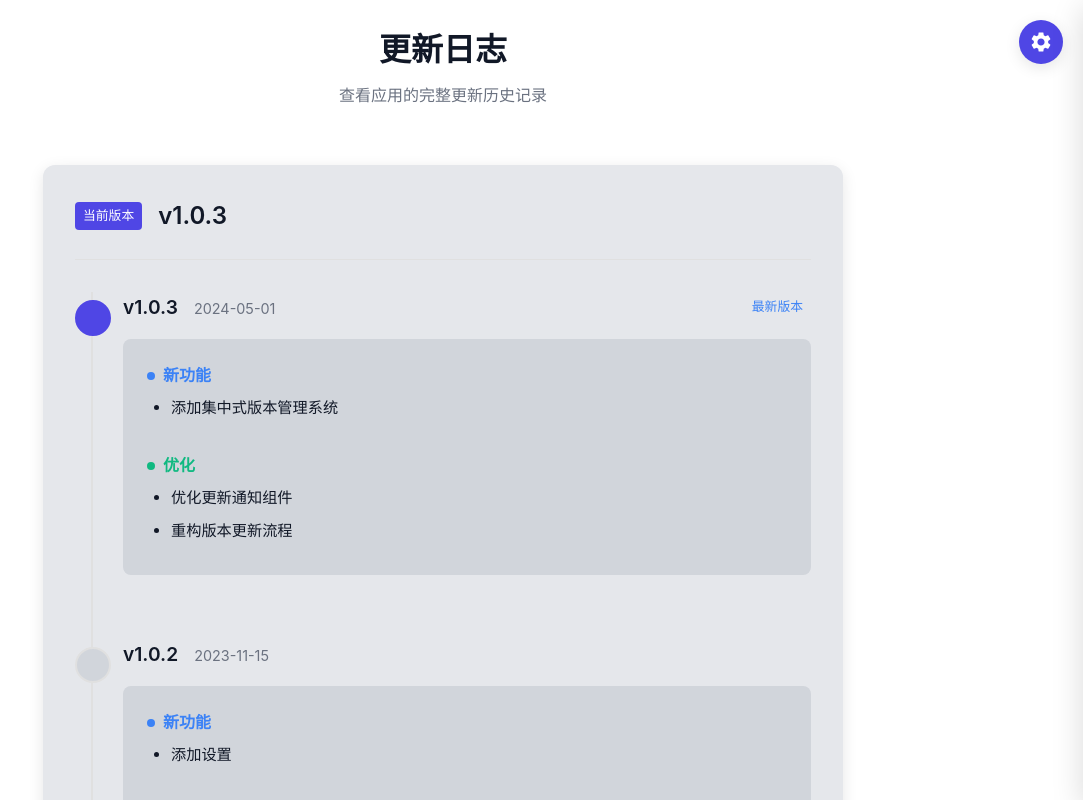
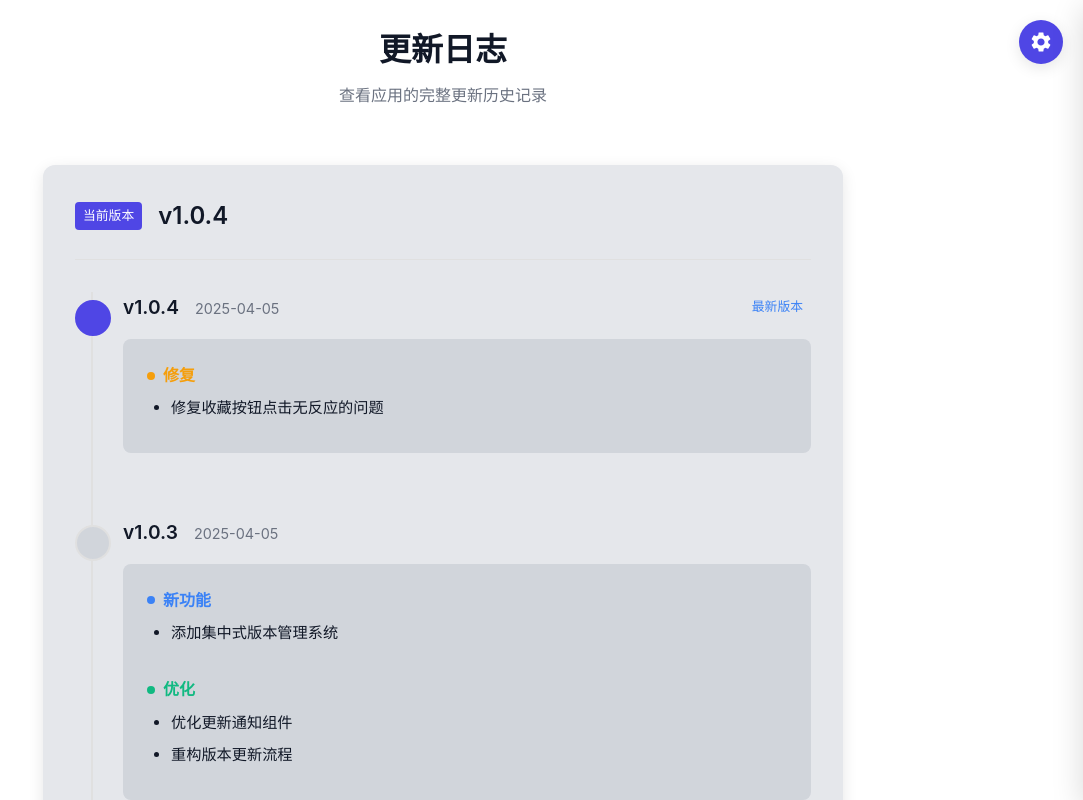
Before and after one commit to Chatterjay/font, a Vue app: page /changelog in a window 1280 px wide. Shown: the whole page, without its empty margins (197-1280 px from the left). Built offline with nearby package versions, Linux system fonts and the light colour scheme.

Commit message:
chore: update version to 1.0.4

```diff
--- a/package.json
+++ b/package.json
@@ -1,7 +1,7 @@
 {
   "name": "font-viewer",
   "private": true,
-  "version": "1.0.3",
+  "version": "1.0.4",
   "type": "module",
   "scripts": {
     "dev": "vite",
--- a/src-tauri/tauri.conf.json
+++ b/src-tauri/tauri.conf.json
@@ -7,7 +7,7 @@
   },
   "package": {
     "productName": "Font Viewer",
-    "version": "1.0.3"
+    "version": "1.0.4"
   },
   "tauri": {
     "allowlist": {
--- a/src/App.vue
+++ b/src/App.vue
@@ -9,7 +9,7 @@ import SettingsSidebar from "./components/SettingsSidebar.vue";
 import AppActions from "./components/AppActions.vue";
 import UpdateNotifier from "./components/UpdateNotifier.vue";
 import { saveToStorage, getFromStorage } from "./utils/storage";
-import { STORAGE_KEYS, LAYOUT_MODES, APP_INFO } from "./constants";
+import { STORAGE_KEYS, LAYOUT_MODES, APP_INFO } from "./constants/index.js";
 import { invoke } from "@tauri-apps/api/tauri";
 import BatchSelectableFontList from "./components/BatchSelectableFontList.vue";
 import UpdateNotification from "./components/UpdateNotification.vue";
@@ -239,6 +239,8 @@ const checkForUpdate = async () => {
                   :current-font="selectedFont"
                   @select-font="selectFontAndSwitchTab"
                   @clear-search="clearSearchQuery"
+                  @toggle-favorite="toggleFavorite"
+                  @toggle-commercial="toggleCommercial"
                 />
               </div>
             </div>
@@ -343,6 +345,8 @@ const checkForUpdate = async () => {
                   :current-font="selectedFont"
                   @select-font="selectFontAndSwitchTab"
                   @clear-search="clearSearchQuery"
+                  @toggle-favorite="toggleFavorite"
+                  @toggle-commercial="toggleCommercial"
                 />
               </div>
             </div>
--- a/src/components/FavoriteList.vue
+++ b/src/components/FavoriteList.vue
@@ -38,18 +38,18 @@ const scrollToSelectedFont = (fontName) => {
   // 延迟执行，确保DOM已更新
   setTimeout(() => {
     // 查找选中的字体元素
-    const fontCards = document.querySelectorAll('.favorite-card');
+    const fontCards = document.querySelectorAll(".favorite-card");
     const fontIndex = favorites.value.indexOf(fontName);
 
     if (fontIndex >= 0 && fontCards[fontIndex]) {
       // 获取滚动容器
-      const container = document.querySelector('.favorites-grid');
+      const container = document.querySelector(".favorites-grid");
       if (container) {
         // 计算需要滚动的位置
         const cardTop = fontCards[fontIndex].offsetTop;
         container.scrollTo({
           top: cardTop,
-          behavior: 'smooth'
+          behavior: "smooth",
         });
       }
     }
@@ -57,11 +57,14 @@ const scrollToSelectedFont = (fontName) => {
 };
 
 // 监听selectedFont变化
-watch(() => selectedFont.value, (newFont) => {
-  if (newFont && favorites.value.includes(newFont)) {
-    scrollToSelectedFont(newFont);
+watch(
+  () => selectedFont.value,
+  (newFont) => {
+    if (newFont && favorites.value.includes(newFont)) {
+      scrollToSelectedFont(newFont);
+    }
   }
-});
+);
 
 // 初始化 Intersection Observer
 onMounted(() => {
@@ -83,8 +86,12 @@ onMounted(() => {
   });
 
   // 监听字体定位事件
-  document.addEventListener('locateFontInList', (event) => {
-    if (event.detail && event.detail.fontName && favorites.value.includes(event.detail.fontName)) {
+  document.addEventListener("locateFontInList", (event) => {
+    if (
+      event.detail &&
+      event.detail.fontName &&
+      favorites.value.includes(event.detail.fontName)
+    ) {
       scrollToSelectedFont(event.detail.fontName);
     }
   });
--- a/src/components/FontList.vue
+++ b/src/components/FontList.vue
@@ -29,7 +29,7 @@ const props = defineProps({
   },
 });
 
-const emit = defineEmits(["select-font", "clear-search"]);
+const emit = defineEmits(["select-font", "clear-search", "toggle-favorite", "toggle-commercial"]);
 
 // 字体列表 - 重命名以避免与props冲突
 const fontsList = ref(props.fonts);
@@ -60,7 +60,8 @@ const LAZY_LOAD_THRESHOLD = 100;
 const useLazyLoading = ref(false);
 // 从父组件注入收藏相关的数据和方法
 const favorites = inject("favorites", ref([]));
-const toggleFavorite = inject("toggleFavorite", () => {});
+// 直接从父组件注入toggleFavorite方法
+// const toggleFavorite = inject("toggleFavorite", () => {});
 // 商用字体标记
 const commercialFonts = inject("commercialFonts", ref(new Set()));
 // 字体总数
@@ -117,23 +118,27 @@ const isFavorite = (fontName) => {
   return Array.isArray(favorites.value) && favorites.value.includes(fontName);
 };
 
+// 切换收藏状态
+const toggleFavorite = (fontName, event) => {
+  // 触发父组件的toggleFavorite方法
+  emit("toggle-favorite", fontName);
+
+  // 防止事件冒泡，确保只处理点击收藏按钮的事件
+  if(event) event.stopPropagation();
+};
+
 // 检查字体是否商用
 const isCommercial = (fontName) => {
   return commercialFonts.value.has(fontName);
 };
 
 // 切换商用标记
-const toggleCommercial = (fontName) => {
-  if (commercialFonts.value.has(fontName)) {
-    commercialFonts.value.delete(fontName);
-  } else {
-    commercialFonts.value.add(fontName);
-  }
-  // 保存到 localStorage
-  localStorage.setItem(
-    "commercialFonts",
-    JSON.stringify(Array.from(commercialFonts.value))
-  );
+const toggleCommercial = (fontName, event) => {
+  // 触发父组件的toggleCommercial方法
+  emit("toggle-commercial", fontName);
+
+  // 防止事件冒泡
+  if(event) event.stopPropagation();
 };
 
 // 从 localStorage 加载商用字体列表
@@ -594,7 +599,7 @@ const toggleFontSelection = (fontName) => {
 const batchFavorite = () => {
   selectedFonts.value.forEach((fontName) => {
     if (!isFavorite(fontName)) {
-      toggleFavorite(fontName);
+      emit("toggle-favorite", fontName);
     }
   });
   toggleBatchMode();
@@ -604,7 +609,7 @@ const batchFavorite = () => {
 const batchUnfavorite = () => {
   selectedFonts.value.forEach((fontName) => {
     if (isFavorite(fontName)) {
-      toggleFavorite(fontName);
+      emit("toggle-favorite", fontName);
     }
   });
   toggleBatchMode();
--- a/src/constants/version.js
+++ b/src/constants/version.js
@@ -5,7 +5,7 @@
 
 // 当前版本 - 更新此处会自动更新所有配置文件中的版本号
 // 格式: vX.Y.Z，带前缀v
-export const CURRENT_VERSION = 'v1.0.3';
+export const CURRENT_VERSION = 'v1.0.4';
 
 /**
  * 版本历史记录
@@ -14,8 +14,15 @@ export const CURRENT_VERSION = 'v1.0.3';
  */
 export const VERSION_HISTORY = [
     {
+        version: 'v1.0.4',
+        date: '2025-04-05',
+        changes: [
+            { type: 'fix', text: '修复收藏按钮点击无反应的问题' }
+        ]
+    },
+    {
         version: 'v1.0.3',
-        date: '2024-05-01',
+        date: '2025-04-05',
         changes: [
             { type: 'feature', text: '添加集中式版本管理系统' },
             { type: 'improvement', text: '优化更新通知组件' },
@@ -24,7 +31,7 @@ export const VERSION_HISTORY = [
     },
     {
         version: 'v1.0.2',
-        date: '2023-11-15',
+        date: '2025-04-04',
         changes: [
             { type: 'feature', text: '添加设置' },
             { type: 'improvement', text: '优化排版' },
@@ -33,7 +40,7 @@ export const VERSION_HISTORY = [
     },
     {
         version: 'v1.0.1',
-        date: '2023-10-20',
+        date: '2025-04-04',
         changes: [
             { type: 'improvement', text: '重构UI和排版' },
             { type: 'improvement', text: '重构为组合式API以提高性能' },
@@ -41,7 +48,7 @@ export const VERSION_HISTORY = [
     },
     {
         version: 'v1.0.0',
-        date: '2023-09-01',
+        date: '2025-04-03',
         changes: [
             { type: 'feature', text: '初始版本发布' },
             { type: 'feature', text: '支持查看系统字体' },
--- a/src/main.js
+++ b/src/main.js
@@ -3,6 +3,7 @@ import { createRouter, createWebHistory } from "vue-router";
 import "./style.css";
 import App from "./App.vue";
 import { injectCssVariables } from "./utils/cssVariables.js";
+import { APP_INFO } from "./constants/index.js";
 
 // 导入Tauri API
 import { listen } from "@tauri-apps/api/event";
@@ -87,13 +88,15 @@ async function checkForUpdates() {
         if (shouldUpdate && manifest && manifest.version && manifest.currentVersion) {
             // 详细记录版本信息
             console.log(`远程版本: ${manifest.version}, 类型: ${typeof manifest.version}`);
-            console.log(`当前版本: ${manifest.currentVersion}, 类型: ${typeof manifest.currentVersion}`);
+            console.log(
+                `当前版本: ${manifest.currentVersion}, 类型: ${typeof manifest.currentVersion}`
+            );
 
             // 解析版本号，去除前缀'v'，并分割为数字数组
             const parseVersion = (version) => {
                 // 确保version是字符串
-                const versionStr = String(version).replace(/^v/i, '');
-                return versionStr.split('.').map(Number);
+                const versionStr = String(version).replace(/^v/i, "");
+                return versionStr.split(".").map(Number);
             };
 
             const newVersion = parseVersion(manifest.version);
@@ -125,7 +128,9 @@ async function checkForUpdates() {
             }
 
             // 如果有更新可用
-            console.log(`发现新版本: ${manifest.version}, 当前版本: ${manifest.currentVersion}`);
+            console.log(
+                `发现新版本: ${manifest.version}, 当前版本: ${manifest.currentVersion}`
+            );
 
             // 获取更新日志
             try {
@@ -142,16 +147,18 @@ async function checkForUpdates() {
             hasShownUpdateNotification = true;
 
             // 触发全局更新检查事件，通知UpdateNotifier组件
-            window.dispatchEvent(new CustomEvent('check-for-updates', {
+            window.dispatchEvent(
+                new CustomEvent("check-for-updates", {
                     detail: {
                         newVersion: manifest.version,
                         currentVersion: manifest.currentVersion,
-                    notes: manifest.notes
-                }
-            }));
+                        notes: manifest.notes,
+                    },
+                })
+            );
 
             // 设置手动检查标记，确保UpdateNotifier组件显示更新通知
-            localStorage.setItem('manualUpdateCheck', 'true');
+            localStorage.setItem("manualUpdateCheck", "true");
 
             // 从更新说明中提取简短的描述
             let shortNotes = "新版本已可用";
@@ -215,7 +222,8 @@ async function checkForUpdates() {
             try {
                 await notification.sendNotification({
                     title: "更新检查失败",
-                    body: `检查更新时出现错误: ${error.message || "未知错误"}。将在下次启动时重试。`,
+                    body: `检查更新时出现错误: ${error.message || "未知错误"
+                        }。将在下次启动时重试。`,
                 });
             } catch (notificationError) {
                 console.error("发送通知失败:", notificationError);
@@ -240,28 +248,32 @@ listen("update-available", (event) => {
             console.log(`发现新版本: ${updateInfo.version}`);
 
             // 触发全局更新检查事件，通知UpdateNotifier组件
-            window.dispatchEvent(new CustomEvent('check-for-updates', {
+            window.dispatchEvent(
+                new CustomEvent("check-for-updates", {
                     detail: {
                         newVersion: updateInfo.version,
                         currentVersion: updateInfo.currentVersion,
-                    notes: updateInfo.notes
-                }
-            }));
+                        notes: updateInfo.notes,
+                    },
+                })
+            );
 
             // 设置手动检查标记，确保UpdateNotifier组件显示更新通知
-            localStorage.setItem('manualUpdateCheck', 'true');
+            localStorage.setItem("manualUpdateCheck", "true");
         } else {
             console.log("当前已是最新版本");
 
             // 也触发事件，通知前端没有更新
-            window.dispatchEvent(new CustomEvent('check-for-updates', {
+            window.dispatchEvent(
+                new CustomEvent("check-for-updates", {
                     detail: {
                         newVersion: updateInfo.version,
                         currentVersion: updateInfo.currentVersion,
                         notes: updateInfo.notes,
-                    hasUpdate: false
-                }
-            }));
+                        hasUpdate: false,
+                    },
+                })
+            );
         }
     } else {
         // 这是唯一的更新检查入口点
@@ -278,11 +290,13 @@ listen("update-error", (event) => {
         console.error("更新错误详情:", errorInfo);
 
         // 触发全局事件通知前端发生错误
-        window.dispatchEvent(new CustomEvent('update-error', {
+        window.dispatchEvent(
+            new CustomEvent("update-error", {
                 detail: {
-                error: errorInfo.error
-            }
-        }));
+                    error: errorInfo.error,
+                },
+            })
+        );
     }
 });
 
```
Also changed, not shown: 2 other files (tests, documents, lock files or other folders). Lines whose indentation alone changed are shown as unchanged.
